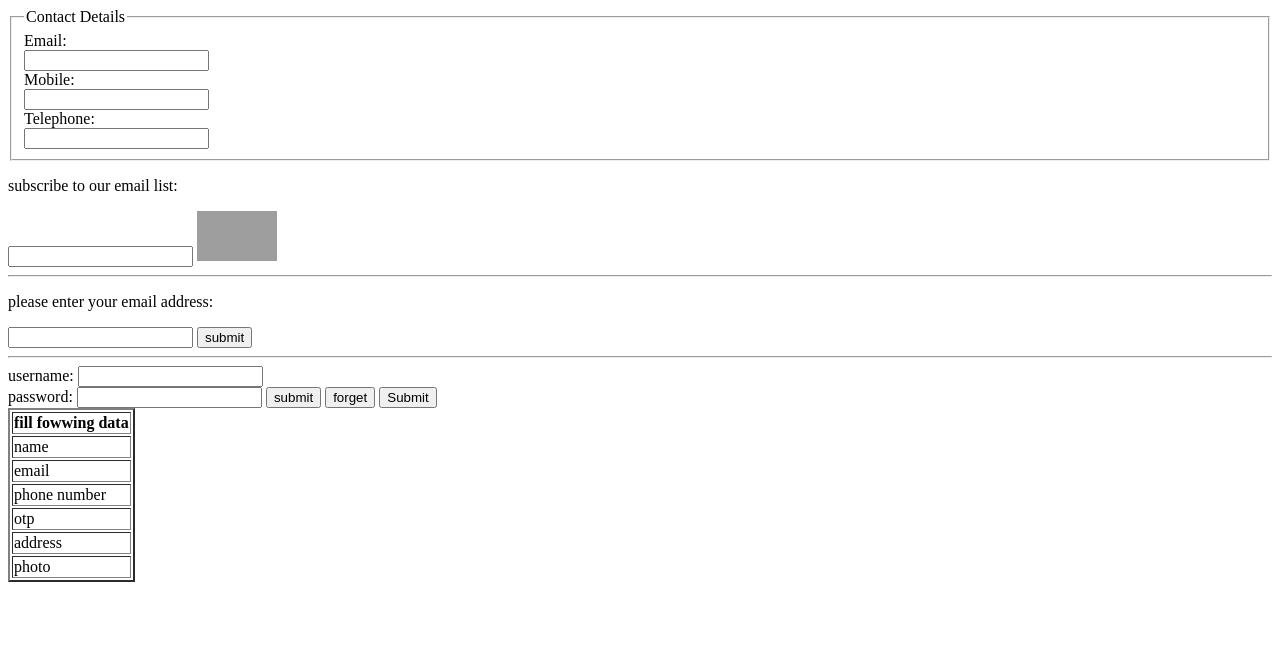
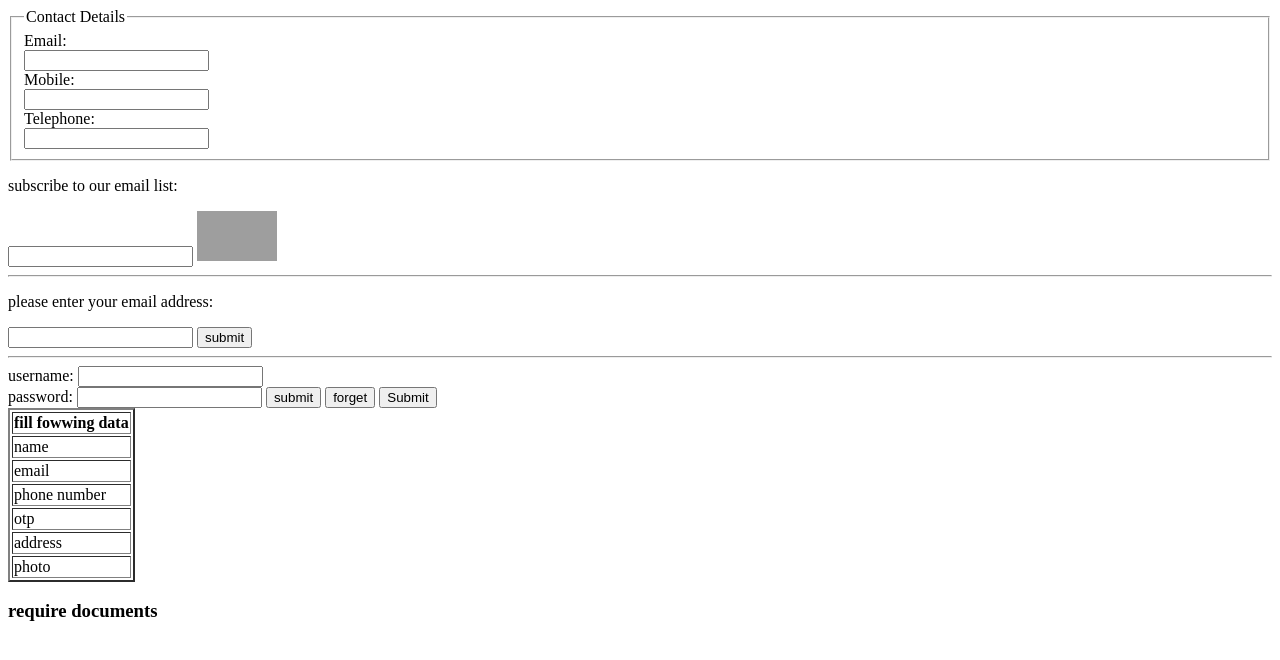
Before and after one commit to om-prakash416/Html, a plain HTML site: page form_17.html in a window 1280 px wide. Drawn offline with Linux system fonts and the light colour scheme; grey boxes are pictures that could not be loaded.

Commit message:
adding heading

```diff
--- a/form_17.html
+++ b/form_17.html
@@ -51,6 +51,8 @@
         <tr><td>address</td></tr>
         <tr><td>photo</td></tr>
     </table>
+    <h3>require documents
+    </h3>
     </div>
 </body>
 </html>
```
